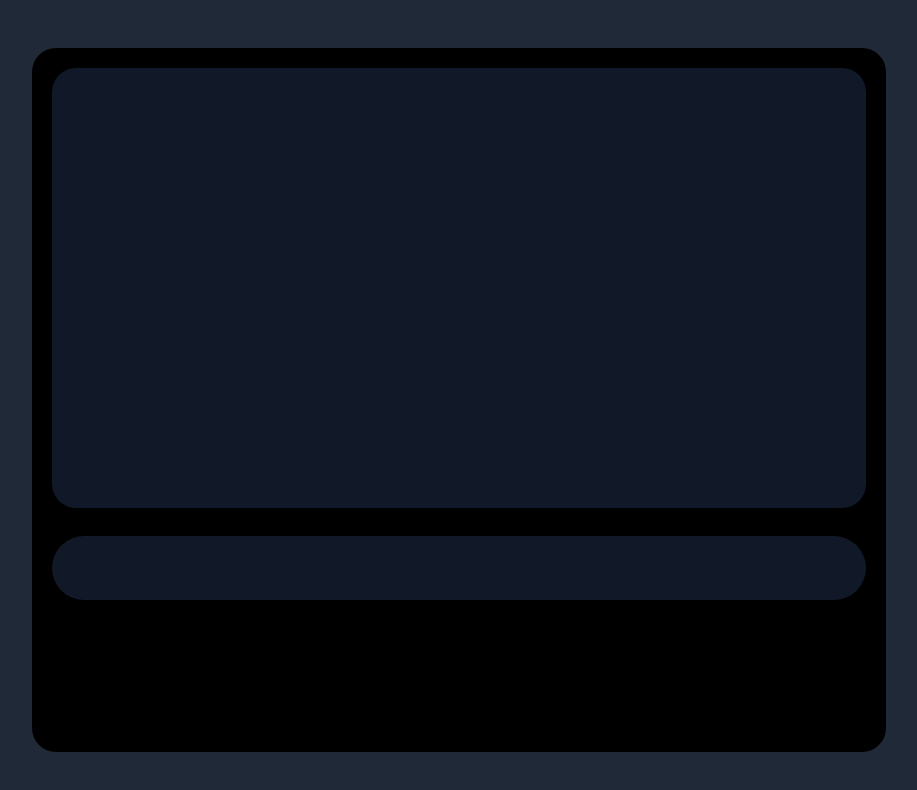
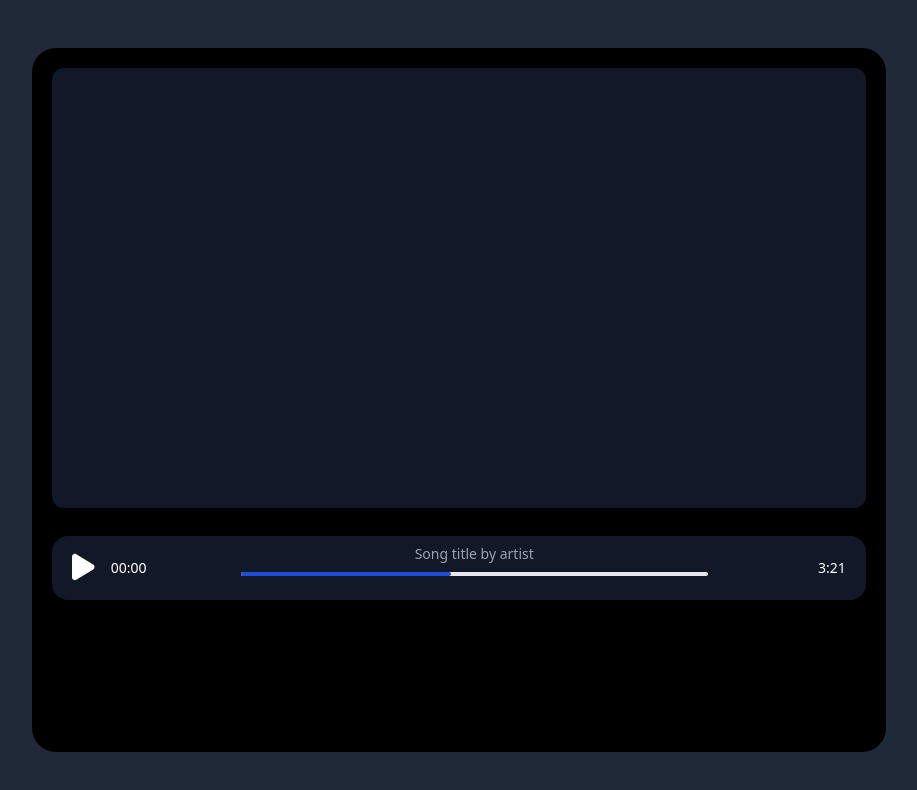
Before and after one commit to staaph/musicplayer, a Vue app: page / in a window 1280 px wide. Shown: the top 790 px of the page, without its empty margins (181-1098 px from the left). Built offline with nearby package versions, Linux system fonts and the light colour scheme.

Commit message:
added music bar

```diff
--- a/index.html
+++ b/index.html
@@ -4,7 +4,8 @@
     <meta charset="UTF-8" />
     <link rel="icon" href="/favicon.ico" />
     <meta name="viewport" content="width=device-width, initial-scale=1.0" />
-    <title>Vite App</title>
+    <title>PLEY</title>
+    <meta name="description" content="A Musicplayer made in Vue 3" />
   </head>
   <body>
     <div id="app"></div>
--- a/src/components/MusicPlayer.vue
+++ b/src/components/MusicPlayer.vue
@@ -7,10 +7,32 @@
     <div
       class="flex flex-col bg-black lg:w-4/6 sm:w-5/6 w-full h-screen sm:my-12 sm:rounded-3xl"
     >
+      <!-- Songs Viewer-->
       <div
-        class="bg-gray-900 sm:w-82 m-5 h-800 sm:h-440 justify-center rounded-3xl"
+        class="bg-gray-900 sm:w-82 m-5 h-800 sm:h-440 justify-center rounded-xl"
       ></div>
-      <div class="bg-gray-900 sm:w-82 h-16 rounded-full mt-2 mx-5 mb-6"></div>
+      <!-- Play Bar -->
+      <div
+        class="flex justify-between bg-gray-900 sm:w-82 h-16 rounded-2xl mt-2 mx-5 mb-6 px-5"
+      >
+        <!-- Play Button -->
+        <button type="button" class="">
+          <font-awesome-icon icon="play" class="text-white text-3xl" />
+        </button>
+        <!-- current position - number -->
+        <div class="flex items-center pl-4 text-white text-sm">00:00</div>
+        <!-- current position / change - bar + song title & artist -->
+        <div class="flex flex-col px-4 items-center w-full">
+          <span class="pt-2 text-gray-400 text-sm pb-2"
+            >Song title by artist</span
+          >
+          <div class="w-3/4 bg-gray-200 h-1 rounded-xl">
+            <div class="bg-blue-700 h-1 rounded-xl" style="width: 45%"></div>
+          </div>
+        </div>
+        <!-- song length -->
+        <div class="flex items-center text-white text-sm pl-4">3:21</div>
+      </div>
     </div>
   </div>
 </template>
--- a/src/components/SignInTemplate.vue
+++ b/src/components/SignInTemplate.vue
@@ -14,6 +14,7 @@
           placeholder="password"
           v-model="password"
         />
+        <div v-if="errorMsg != null" class="text-red-900">{{ errorMsg }}</div>
         <button class="my-5 mx-auto">Log in</button>
       </form>
     </div>
@@ -27,7 +28,8 @@ import useAuth from '../composables/useAuth.js';
 
 const email = ref('');
 const password = ref('');
-const { login, isAuthenticated } = useAuth();
+
+const { login, isAuthenticated, errorMsg } = useAuth();
 const router = useRouter();
 
 //signIn admin > if authenticated > redirect to /upload
--- a/src/components/TESTmusicbar.vue
+++ /dev/null
@@ -1,64 +0,0 @@
-<template>
-  <div
-    class="fixed bottom-0 left-0 bg-gray-700 p-5 pb-4 text-left align-top w-full h-16"
-  >
-    <div class="relative">
-      <!-- Play/Pause Button -->
-      <div class="float-left w-7 h-7 leading-3">
-        <button type="button">
-          <font-awesome-icon icon="play" class="text-white text-xl" />
-        </button>
-      </div>
-      <!-- Current Position -->
-      <div
-        class="float-left h-7 leading-3 text-gray-400 text-lg w-16 ml-5 mt-1"
-      >
-        <span class="player-currenttime">00:00</span>
-      </div>
-      <!-- Scrub -->
-      <div class="float-left w-7 h-7 leading-3 ml-7 mt-2 player-scrub">
-        <div
-          class="absolute left-0 right-0 text-lg text-center mx-auto player-song-info"
-        >
-          <span class="song-title">Song Title</span> by
-          <span class="song-artist">Artist</span>
-        </div>
-        <span
-          class="block w-full h-2 rounded m-1 mt-2 bg-gray-200 relative cursor-pointer"
-        >
-          <span
-            class="absolute top-neg-8 text-gray-800 text-lg"
-            style="left: 50%"
-          >
-            <font-awesome-icon icon="circle" />
-          </span>
-          <span
-            class="block h-2 rounded bg-gradient-to-r from-green-500 to-green-400"
-            style="width: 50%"
-          ></span>
-        </span>
-      </div>
-      <!-- Duration -->
-      <div
-        class="float-left h-7 leading-3 text-gray-400 text-lg w-14 ml-8 mt-1"
-      >
-        <span class="player-duration">03:06</span>
-      </div>
-    </div>
-  </div>
-</template>
-
-<style>
-.player-scrub,
-.player-song-info {
-  width: calc(100% - 250px);
-}
-
-.top-neg-8 {
-  top: -8px;
-}
-
-.player-song-info {
-  margin-top: -24px;
-}
-</style>
```
